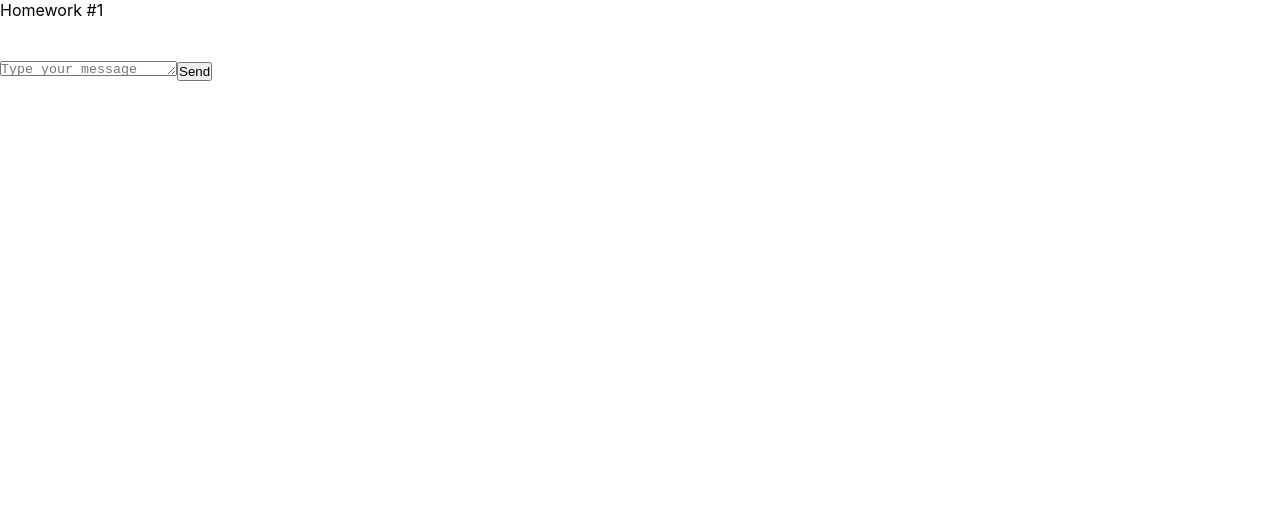
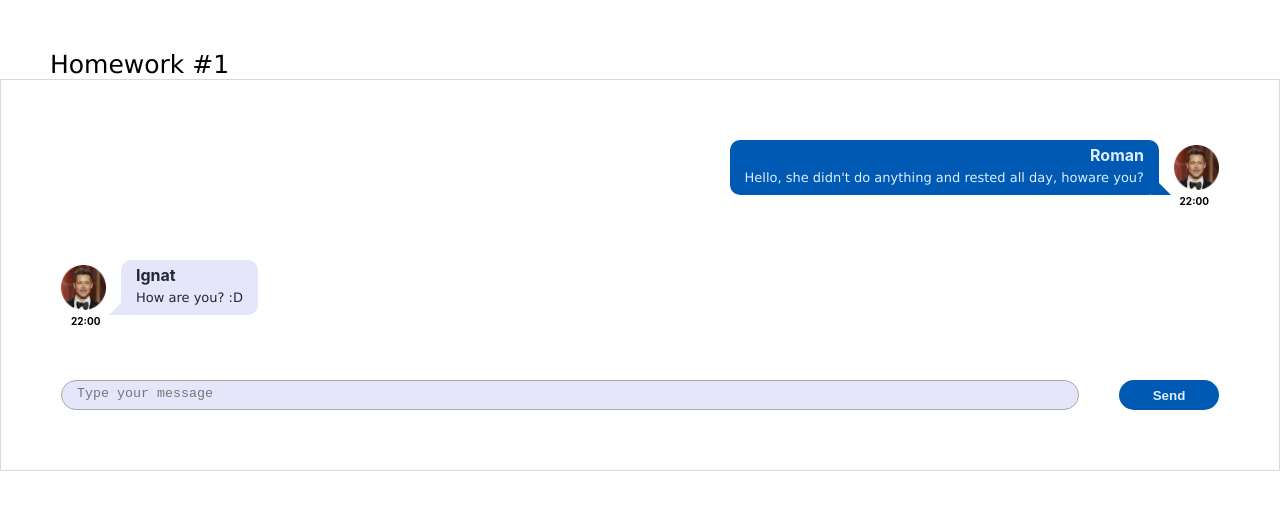
Before and after one commit to Miahri/hws2-master, a React (Create React App) app: page / in a window 1280 px wide. Shown: the top 510 px of the page. Built offline with nearby package versions, Linux system fonts and the light colour scheme.

Commit message:
HomeWork 1

```diff
--- a/package.json
+++ b/package.json
@@ -1,6 +1,6 @@
 {
   "name": "hws2",
-  "homepage": "http://IgnatZakalinsky.github.io/hws2",
+  "homepage": "https://miahri.github.io/hws2-master",
   "version": "0.1.0",
   "private": true,
   "dependencies": {
@@ -16,7 +16,7 @@
     "@types/react-dom": "18.0.6",
     "@types/uuid": "8.3.4",
     "axios": "0.27.2",
-    "gh-pages": "4.0.0",
+    "gh-pages": "^4.0.0",
     "react": "18.2.0",
     "react-dom": "18.2.0",
     "react-redux": "8.0.4",
--- a/src/s1-main/App.module.css
+++ b/src/s1-main/App.module.css
@@ -3,9 +3,13 @@
 }
 
 .hw {
-
+    border: 1px solid #D9D9D9;
+    margin: 0 0 30px 0;
 }
 
 .hwTitle {
-
+    font-size: 25px;
+    font-family: 'Verdana', 'sans-serif';
+    padding: 50px 0 0 50px;
+    margin-bottom: 0;
 }
--- a/src/s2-homeworks/hw01/HW1.tsx
+++ b/src/s2-homeworks/hw01/HW1.tsx
@@ -13,18 +13,32 @@ import avatar from './avatar.png'
 * 5 - сделать стили в соответствии с дизайном
 * */
 
+type UserProsType = {
+    avatar: string;
+    name: string;
+};
+
+type MsgType = {
+    text: string;
+    time: string;
+};
+
 // нужно создать правильный тип вместо any
-export type MessageType = any
+export type MessageType = {
+    id: number;
+    user: UserProsType;
+    message: MsgType;
+}
 
 // структуру объекта не менять
 export const message0: MessageType = {
     id: 0,
     user: {
         avatar: avatar, // можно менять
-        name: 'Some Name',  // можно менять
+        name: 'Roman',  // можно менять
     },
     message: {
-        text: 'some textsome textsome textsome textsome textsome textsome text', // можно менять
+        text: "Hello, she didn't do anything and rested all day, howare you?", // можно менять
         time: '22:00', // можно менять
     },
 }
@@ -32,10 +46,10 @@ export const friendMessage0: MessageType = {
     id: 100,
     user: {
         avatar: avatar, // можно менять
-        name: 'Friend Name', // можно менять
+        name: 'Ignat', // можно менять
     },
     message: {
-        text: 'зеркальное сообщение для тренировки css', // можно менять
+        text: "How are you? :D", // можно менять
         time: '22:00', // можно менять
     },
 }
--- a/src/s2-homeworks/hw01/friend-message/FriendMessage.module.css
+++ b/src/s2-homeworks/hw01/friend-message/FriendMessage.module.css
@@ -1,31 +1,66 @@
 .friendMessage {
-
+    display: grid;
+    justify-items: start;
+    grid-template-areas:
+    'imgText'
+    'time';
+    grid-template-rows: 50px 10px;
+    margin: 10px 10px 10px 10px;
+    padding: 50px 0 0 50px;
 }
 
 .friendImageAndText {
+    grid-area: imgText;
 
+    display: grid;
+    grid-template-areas:
+    'img text';
+    grid-column-gap: 20px;
+    justify-items: start;
+    justify-content: center;
+    align-items: center;
+    grid-template-columns: 40px 500px;
 }
 
 .friendImageAndText img {
-
+    width: 45px;
+    grid-area: img;
 }
 
 .friendText {
-
+    grid-area: text;
+    padding: 5px 15px 10px 15px;
+    border-radius: 10px;
+    background-color: lavender;
+    color: #212A34;
+    text-align: left;
+    position: relative;
 }
 
 .friendText:after {
-
+    content: '';
+    position: absolute;
+    left: -12px;
+    bottom: 0;
+    border: 10px solid transparent;
+    border-bottom: 10px solid lavender;
+    border-right: 10px solid lavender;
 }
 
 .friendName {
-
+    font-weight: bold;
+    padding-bottom: 5px;
 }
 
 .friendMessageText {
-
+    font-family: 'Verdana', 'sans-serif';
+    font-size: 13px;
 }
 
 .friendTime {
-
+    grid-area: time;
+    font-size: 10px;
+    font-weight: bold;
+    padding-left: 10px;
+    padding-top: 5px;
 }
--- a/src/s2-homeworks/hw01/friend-message/FriendMessage.tsx
+++ b/src/s2-homeworks/hw01/friend-message/FriendMessage.tsx
@@ -1,8 +1,9 @@
 import React from 'react'
 import s from './FriendMessage.module.css'
+import {MessagePropsType} from "../message/Message";
 
 // создать тип вместо any и отобразить приходящие данные
-const FriendMessage = (props: any) => {
+const FriendMessage = (props: MessagePropsType) => {
     return (
         <div
             id={'hw1-friend-message-' + props.message.id}
@@ -11,26 +12,21 @@ const FriendMessage = (props: any) => {
             <div className={s.friendImageAndText}>
                 <img
                     id={'hw1-friend-avatar-' + props.message.id}
-                    // создаёт студент
-
-                    //
+                    src={props.message.user.avatar}
+                    alt='Avatar'
                 />
                 <div className={s.friendText}>
                     <div
                         id={'hw1-friend-name-' + props.message.id}
                         className={s.friendName}
                     >
-                        {/*создаёт студент*/}
-
-                        {/**/}
+                        {props.message.user.name}
                     </div>
                     <pre
                         id={'hw1-friend-text-' + props.message.id}
                         className={s.friendMessageText}
                     >
-                        {/*создаёт студент*/}
-
-                        {/**/}
+                        {props.message.message.text}
                     </pre>
                 </div>
             </div>
@@ -38,9 +34,7 @@ const FriendMessage = (props: any) => {
                 id={'hw1-friend-time-' + props.message.id}
                 className={s.friendTime}
             >
-                {/*создаёт студент*/}
-
-                {/**/}
+                {props.message.message.time}
             </div>
         </div>
     )
--- a/src/s2-homeworks/hw01/message-sender/MessageSender.module.css
+++ b/src/s2-homeworks/hw01/message-sender/MessageSender.module.css
@@ -1,18 +1,40 @@
 .sendForm {
-
+    display: grid;
+    grid-template-areas:
+    'txtarea btn';
+    grid-template-columns: auto 100px;
+    margin: 10px 10px 10px 10px;
+    grid-column-gap: 40px;
+    padding: 50px 50px 50px 50px;
 }
 
 .textarea {
-
+    grid-area: txtarea;
+    border-color: darkgray;
+    background-color: lavender;
+    box-sizing: border-box;
+    min-height: 30px;
+    resize: none;
+    border-radius: 25px;
+    padding-top: 5px;
+    padding-bottom: 5px;
+    padding-left: 15px;
 }
 
 .button {
-
+    grid-area: btn;
+    background-color: #0059b3;
+    color: #DDEEFF;
+    font-weight: bold;
+    border-radius: 25px;
+    border-color: transparent;
 }
 
 .button:hover {
-
+    background-color: #0066cc;
+    color: #DDEEFF;
 }
 .button:active {
-
+    background-color: #DDEEFF;
+    color: #212A34;
 }
--- a/src/s2-homeworks/hw01/message/Message.module.css
+++ b/src/s2-homeworks/hw01/message/Message.module.css
@@ -1,31 +1,66 @@
 .message {
-
+    display: grid;
+    justify-items: end;
+    grid-template-areas:
+    'imgText'
+    'time';
+    grid-template-rows: 50px 10px;
+    margin: 10px 10px 10px 10px;
+    padding: 50px 50px 0 0;
 }
 
 .imageAndText {
+    grid-area: imgText;
 
+    display: grid;
+    grid-template-areas:
+    'text img';
+    grid-column-gap: 20px;
+    justify-items: end;
+    justify-content: center;
+    align-items: center;
+    grid-template-columns: 500px 40px;
 }
 
 .imageAndText img {
-
+    width: 45px;
+    grid-area: img;
 }
 
 .text {
-
+    grid-area: text;
+    padding: 5px 15px 10px 15px;
+    border-radius: 10px;
+    background-color: #0059b3;
+    color: #DDEEFF;
+    text-align: right;
+    position: relative;
 }
 
-.text:after {
-
+.text::after {
+    content: '';
+    position: absolute;
+    right: -12px;
+    bottom: 0;
+    border: 10px solid transparent;
+    border-bottom: 10px solid #0059b3;
+    border-left: 10px solid #0059b3;
 }
 
 .name {
-
+    font-weight: bold;
+    padding-bottom: 5px;
 }
 
 .messageText {
-
+    font-family: 'Verdana', 'sans-serif';
+    font-size: 13px;
 }
 
 .time {
-
+    grid-area: time;
+    font-size: 10px;
+    font-weight: bold;
+    padding-right: 10px;
+    padding-top: 5px;
 }
--- a/src/s2-homeworks/hw01/message/Message.tsx
+++ b/src/s2-homeworks/hw01/message/Message.tsx
@@ -1,8 +1,11 @@
 import React from 'react'
 import s from './Message.module.css'
+import {MessageType} from "../HW1";
 
 // нужно создать правильный тип вместо any
-export type MessagePropsType = any
+export type MessagePropsType = {
+    message: MessageType;
+}
 
 // нужно отобразить приходящие данные
 const Message = (props: MessagePropsType) => {
@@ -11,27 +14,20 @@ const Message = (props: MessagePropsType) => {
             <div className={s.imageAndText}>
                 <img
                     id={'hw1-avatar-' + props.message.id}
-                    // создаёт студент
-
-                    //
+                    src={props.message.user.avatar}
+                    alt='Avatar'
                 />
                 <div className={s.text}>
                     <div id={'hw1-name-' + props.message.id} className={s.name}>
-                        {/*создаёт студент*/}
-
-                        {/**/}
+                        {props.message.user.name}
                     </div>
                     <pre id={'hw1-text-' + props.message.id} className={s.messageText}>
-                        {/*создаёт студент*/}
-
-                        {/**/}
+                        {props.message.message.text}
                     </pre>
                 </div>
             </div>
             <div id={'hw1-time-' + props.message.id} className={s.time}>
-                {/*создаёт студент*/}
-
-                {/**/}
+                {props.message.message.time}
             </div>
         </div>
     )
```
Also changed, not shown: 2 other files (tests, documents, lock files or other folders).
